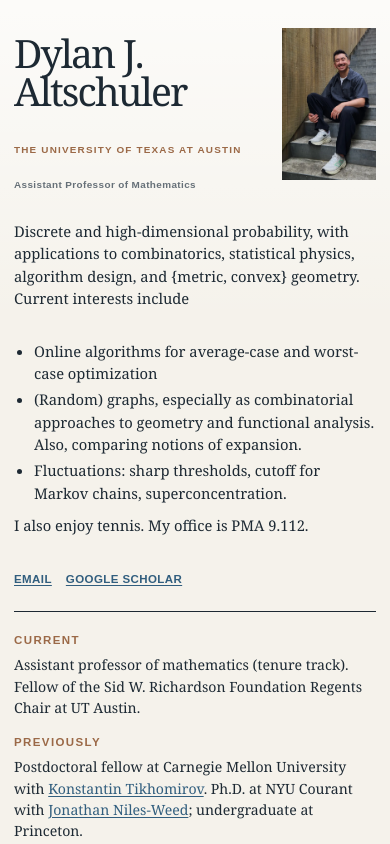
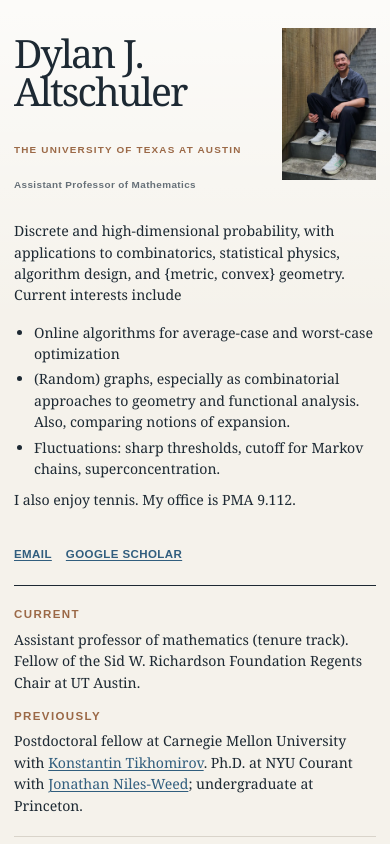
Before and after one commit to dylanaltschuler/dylanaltschuler.github.io, a React (Vite) app: page / in a window 390 px wide. Shown: the top 844 px of the page. Built offline with nearby package versions, Linux system fonts and the light colour scheme.

Commit message:
Reduce research text and remove paragraph gap

```diff
--- a/src/styles.css
+++ b/src/styles.css
@@ -111,19 +111,15 @@
 .lede,
 .research-interests {
   max-width: 620px;
-  font-size: 0.98rem;
+  font-size: 0.94rem;
 }
 
 .lede {
-  margin-bottom: 19px;
+  margin-bottom: 0;
 }
 
 .research-interests {
   margin-bottom: 19px;
-}
-
-.research-interests p {
-  margin-bottom: 8px;
 }
 
 .research-interests p:last-child {
@@ -632,12 +628,11 @@
 
   .lede,
   .research-interests {
-    font-size: 0.92rem;
+    font-size: 0.88rem;
   }
 
   .lede {
     grid-column: 1 / -1;
-    margin-bottom: 14px;
   }
 
   .hero-copy {
```
